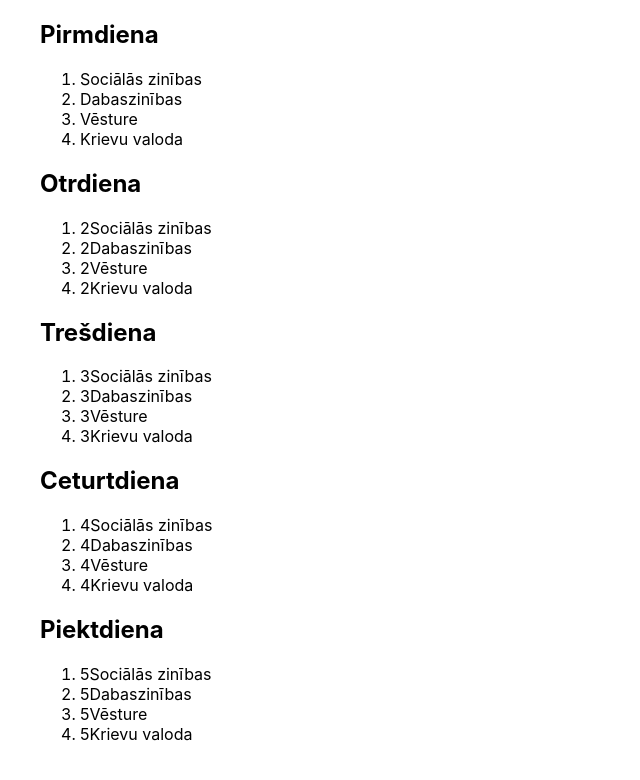
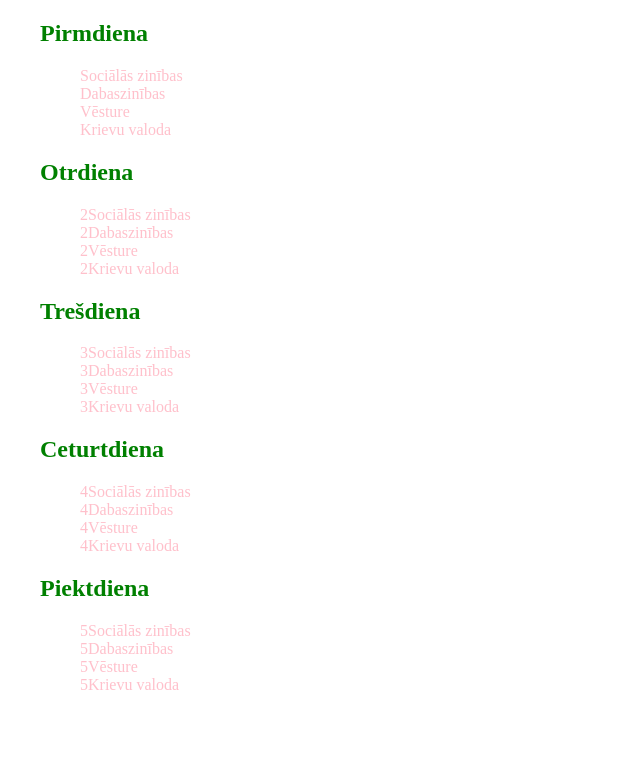
Before and after one commit to Kripsters/stundu-saraksts-KK, a React (Create React App) app: page / in a window 1280 px wide. Shown: the top 780 px of the page, without its empty margins (0-640 px from the left). Built offline with nearby package versions, Linux system fonts and the light colour scheme.

Commit message:
modular css

```diff
--- a/src/App.js
+++ b/src/App.js
@@ -1,19 +1,5 @@
 import "./App.css";
 import Diena from "./Diena.js";
-
-const pirmdienasStundas = [
-  "Sociālās zinības",
-  "Dabaszinības",
-  "Vēsture",
-  "Krievu valoda",
-];
-
-const otrdienasStundas = [
-  "2Sociālās zinības",
-  "2Dabaszinības",
-  "2Vēsture",
-  "2Krievu valoda",
-];
 
 const visasStundas = [
   {
--- a/src/Diena.js
+++ b/src/Diena.js
@@ -1,3 +1,4 @@
+import styles from "./Diena.module.css";
 import Stunda from "./Stunda.js";
 function Diena(props) {
   const stundasJSX = props.stundas.map((stunda, indekss) => {
@@ -5,7 +6,7 @@ function Diena(props) {
   });
   return (
     <>
-      <h2>{props.diena}</h2>
+      <h2 className={styles.violets}>{props.diena}</h2>
       <ol>{stundasJSX}</ol>
     </>
   );
--- /dev/null
+++ b/src/Diena.module.css
@@ -0,0 +1,4 @@
+.violets {
+  color: green;
+  font-family: "Comic Neue", cursive;
+}
--- a/src/Stunda.js
+++ b/src/Stunda.js
@@ -1,3 +1,5 @@
+import styles from "./Stunda.module.css";
+
 function Stunda(props) {
   const stundas = [
     "Sports",
@@ -7,7 +9,7 @@ function Stunda(props) {
   ];
   return (
     <>
-      <li>{props.nosaukums}</li>
+      <li className={styles.violets}>{props.nosaukums}</li>
     </>
   );
 }
--- /dev/null
+++ b/src/Stunda.module.css
@@ -0,0 +1,4 @@
+.violets {
+  color: pink;
+  font-family: "Comic Neue", cursive;
+}
--- /dev/null
+++ b/src/global.css
@@ -0,0 +1,7 @@
+:root {
+  font-family: sans-serif;
+}
+
+li {
+  list-style: none;
+}
--- a/src/index.js
+++ b/src/index.js
@@ -2,6 +2,7 @@ import React from "react";
 import ReactDOM from "react-dom/client";
 import "./index.css";
 import App from "./App";
+import "./global.css";
 
 // 1. Paņem elementu no index.html
 const noDOM = document.getElementById("root");
```
